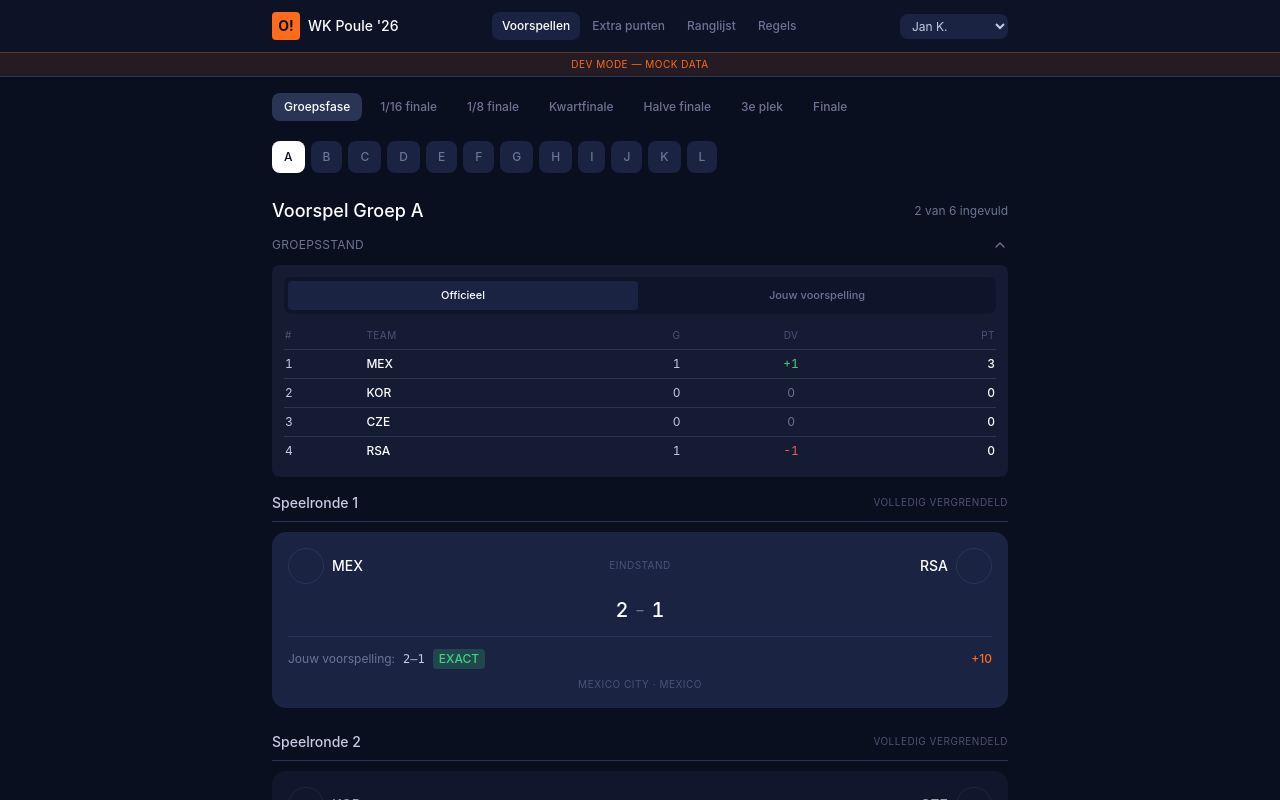
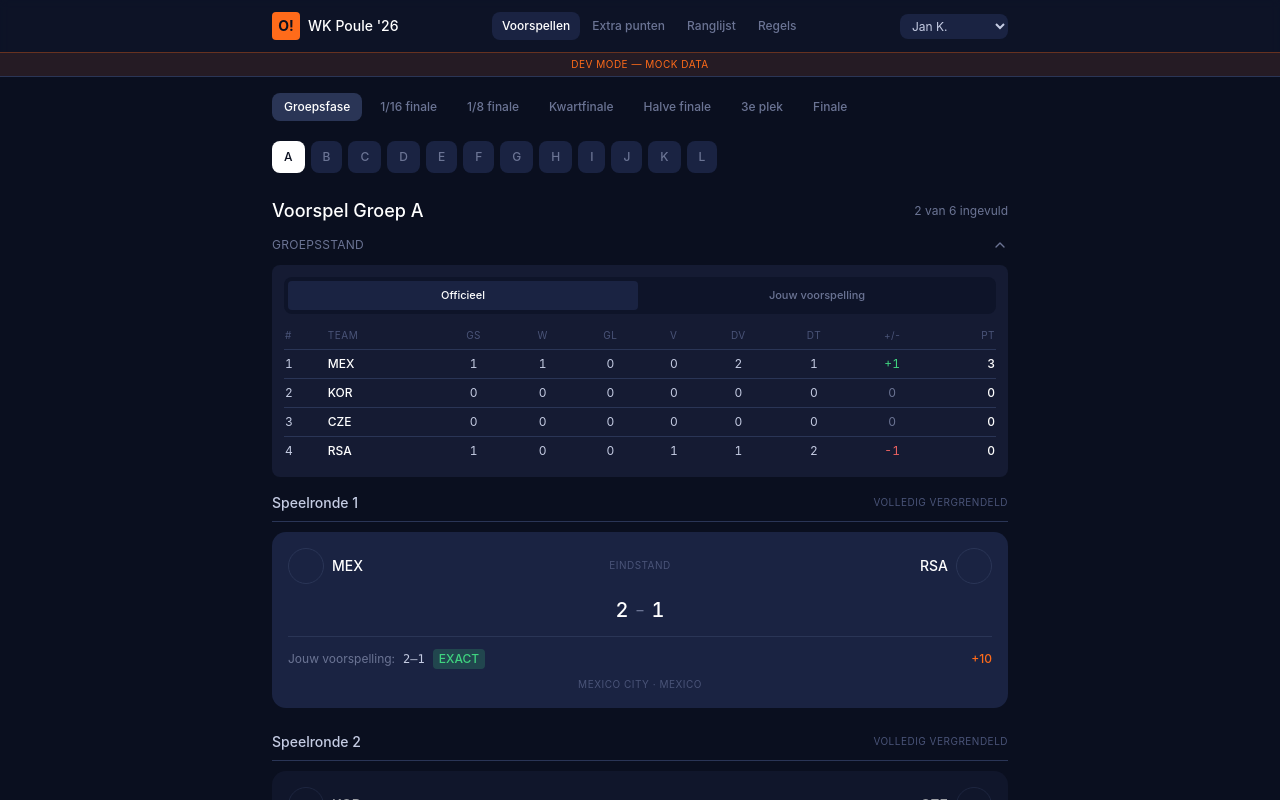
Before and after one commit to Guidoznl/OMG-WK-POULE-TEST, a Next.js app: page /predictions in a window 1280 px wide. Both pictures are taken after a click on the button "GROEPSSTAND". Shown: the top 800 px of the page. Built offline with nearby package versions, Linux system fonts and the light colour scheme.

Commit message:
Refactor standings table and update calculations

```diff
--- a/components/GroupStandings.tsx
+++ b/components/GroupStandings.tsx
@@ -79,33 +79,45 @@ export function GroupStandings({ groupLabel, matches, predictions }: Props) {
             </p>
           ) : (
             <>
+              <div className="overflow-x-auto -mx-3 px-3">
                 <table className="w-full text-xs">
                   <thead>
                     <tr className="text-ink-500 text-[10px] tracking-wider uppercase">
-                    <th className="text-left font-normal pb-1.5">#</th>
+                      <th className="text-left font-normal pb-1.5 pr-1">#</th>
                       <th className="text-left font-normal pb-1.5">Team</th>
-                    <th className="text-center font-normal pb-1.5">G</th>
-                    <th className="text-center font-normal pb-1.5">DV</th>
-                    <th className="text-right font-normal pb-1.5">Pt</th>
+                      <th className="text-center font-normal pb-1.5 px-1" title="Gespeeld">Gs</th>
+                      <th className="text-center font-normal pb-1.5 px-1" title="Winst">W</th>
+                      <th className="text-center font-normal pb-1.5 px-1" title="Gelijk">Gl</th>
+                      <th className="text-center font-normal pb-1.5 px-1" title="Verlies">V</th>
+                      <th className="text-center font-normal pb-1.5 px-1" title="Doelpunten voor">DV</th>
+                      <th className="text-center font-normal pb-1.5 px-1" title="Doelpunten tegen">DT</th>
+                      <th className="text-center font-normal pb-1.5 px-1" title="Doelsaldo">+/-</th>
+                      <th className="text-right font-normal pb-1.5 pl-1">Pt</th>
                     </tr>
                   </thead>
                   <tbody>
                     {standings.map(s => (
                       <tr key={s.team_id} className="border-t border-ink-600">
-                      <td className="py-1.5 text-ink-200 tabular-nums">{s.rank}</td>
+                        <td className="py-1.5 pr-1 text-ink-200 tabular-nums">{s.rank}</td>
                         <td className="py-1.5 text-ink-50 font-medium">{s.team_fifa}</td>
-                      <td className="text-center py-1.5 text-ink-200 tabular-nums">{s.played}</td>
-                      <td className={`text-center py-1.5 tabular-nums ${
+                        <td className="text-center py-1.5 px-1 text-ink-200 tabular-nums">{s.played}</td>
+                        <td className="text-center py-1.5 px-1 text-ink-200 tabular-nums">{s.wins}</td>
+                        <td className="text-center py-1.5 px-1 text-ink-200 tabular-nums">{s.draws}</td>
+                        <td className="text-center py-1.5 px-1 text-ink-200 tabular-nums">{s.losses}</td>
+                        <td className="text-center py-1.5 px-1 text-ink-200 tabular-nums">{s.goals_for}</td>
+                        <td className="text-center py-1.5 px-1 text-ink-200 tabular-nums">{s.goals_against}</td>
+                        <td className={`text-center py-1.5 px-1 tabular-nums ${
                           s.goal_difference > 0 ? 'text-accent-mint' :
                           s.goal_difference < 0 ? 'text-accent-coral' : 'text-ink-400'
                         }`}>
                           {s.goal_difference > 0 ? '+' : ''}{s.goal_difference}
                         </td>
-                      <td className="text-right py-1.5 text-ink-50 font-medium tabular-nums">{s.points}</td>
+                        <td className="text-right py-1.5 pl-1 text-ink-50 font-medium tabular-nums">{s.points}</td>
                       </tr>
                     ))}
                   </tbody>
                 </table>
+              </div>
 
               {/* Info-line onderin */}
               {tab === 'official' && !anyPlayed && (
@@ -144,26 +156,22 @@ function computeVirtualStandings(
     team_id: number
     team_fifa: string
     played: number
+    wins: number
+    draws: number
+    losses: number
     points: number
     goals_for: number
     goals_against: number
   }
+  const newAcc = (id: number, fifa: string): StandingAcc => ({
+    team_id: id, team_fifa: fifa,
+    played: 0, wins: 0, draws: 0, losses: 0, points: 0, goals_for: 0, goals_against: 0,
+  })
+
   const teamMap = new Map<number, StandingAcc>()
   for (const m of groupMatches) {
-    if (m.home_team) {
-      teamMap.set(m.home_team.id, teamMap.get(m.home_team.id) || {
-        team_id: m.home_team.id,
-        team_fifa: m.home_team.fifa_code,
-        played: 0, points: 0, goals_for: 0, goals_against: 0,
-      })
-    }
-    if (m.away_team) {
-      teamMap.set(m.away_team.id, teamMap.get(m.away_team.id) || {
-        team_id: m.away_team.id,
-        team_fifa: m.away_team.fifa_code,
-        played: 0, points: 0, goals_for: 0, goals_against: 0,
-      })
-    }
+    if (m.home_team) teamMap.set(m.home_team.id, teamMap.get(m.home_team.id) || newAcc(m.home_team.id, m.home_team.fifa_code))
+    if (m.away_team) teamMap.set(m.away_team.id, teamMap.get(m.away_team.id) || newAcc(m.away_team.id, m.away_team.fifa_code))
   }
 
   // 3. Loop over voorspellingen voor deze groep en update standings
@@ -183,12 +191,12 @@ function computeVirtualStandings(
     away.goals_against += pred.home_score
 
     if (pred.home_score > pred.away_score) {
-      home.points += 3
+      home.points += 3; home.wins++; away.losses++
     } else if (pred.home_score < pred.away_score) {
-      away.points += 3
+      away.points += 3; away.wins++; home.losses++
     } else {
-      home.points += 1
-      away.points += 1
+      home.points += 1; away.points += 1
+      home.draws++; away.draws++
     }
   }
 
@@ -207,6 +215,9 @@ function computeVirtualStandings(
     team_id: s.team_id,
     team_fifa: s.team_fifa,
     played: s.played,
+    wins: s.wins,
+    draws: s.draws,
+    losses: s.losses,
     points: s.points,
     goals_for: s.goals_for,
     goals_against: s.goals_against,
```
Lines whose indentation alone changed are shown as unchanged.
